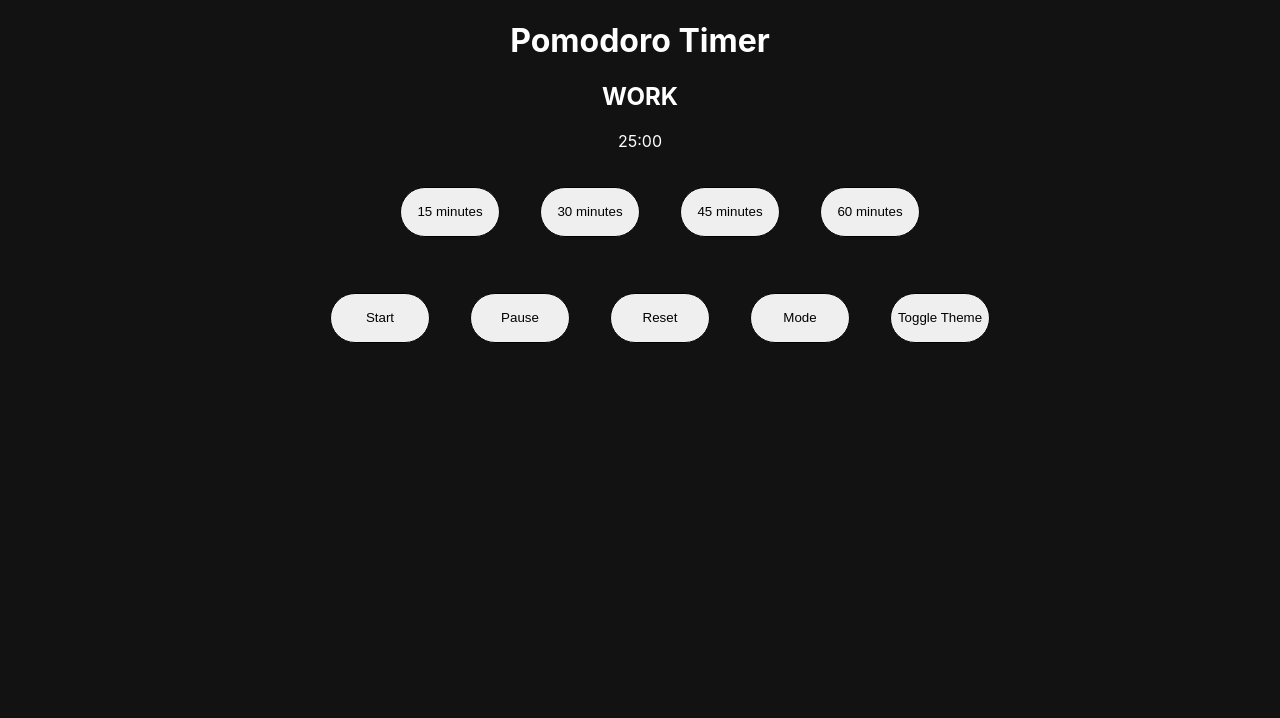
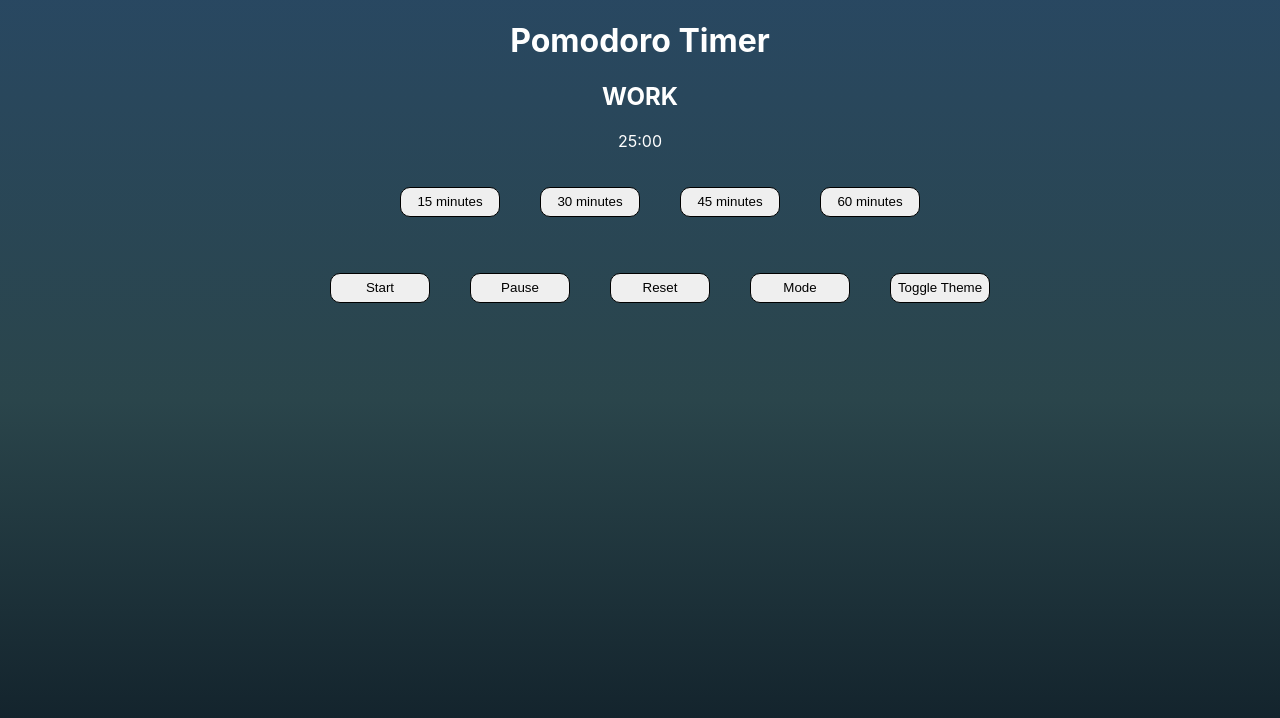
Before and after one commit to William-Mejia-Learning/pomodoro-timer, a React (Create React App) app in the folder client/: page / in a window 1280 px wide. Shown: the top 718 px of the page. Built offline with nearby package versions, Linux system fonts and the light colour scheme.

Commit message:
feat: dark mode gradient added

```diff
--- a/client/public/index.html
+++ b/client/public/index.html
@@ -10,34 +10,14 @@
       content="Web site created using create-react-app"
     />
     <link rel="apple-touch-icon" href="%PUBLIC_URL%/logo192.png" />
-    <!--
-      manifest.json provides metadata used when your web app is installed on a
-      user's mobile device or desktop. See https://developers.google.com/web/fundamentals/web-app-manifest/
-    -->
+
     <link rel="manifest" href="%PUBLIC_URL%/manifest.json" />
-    <!--
-      Notice the use of %PUBLIC_URL% in the tags above.
-      It will be replaced with the URL of the `public` folder during the build.
-      Only files inside the `public` folder can be referenced from the HTML.
 
-      Unlike "/favicon.ico" or "favicon.ico", "%PUBLIC_URL%/favicon.ico" will
-      work correctly both with client-side routing and a non-root public URL.
-      Learn how to configure a non-root public URL by running `npm run build`.
-    -->
-    <title>React App</title>
+    <title>Pomodoro Timer</title>
   </head>
   <body>
     <noscript>You need to enable JavaScript to run this app.</noscript>
     <div id="root"></div>
-    <!--
-      This HTML file is a template.
-      If you open it directly in the browser, you will see an empty page.
 
-      You can add webfonts, meta tags, or analytics to this file.
-      The build step will place the bundled scripts into the <body> tag.
-
-      To begin the development, run `npm start` or `yarn start`.
-      To create a production bundle, use `npm run build` or `yarn build`.
-    -->
   </body>
 </html>
--- a/client/src/App.css
+++ b/client/src/App.css
@@ -1,5 +1,9 @@
 .App {
   text-align: center;
+}
+
+html {
+  min-height: 100vh;
 }
 
 ul {
@@ -13,9 +17,9 @@ li {
 }
 
 button {
-  height: 50px;
+  height: 30px;
   width: 100px;
-  border-radius: 50px;
+  border-radius: 10px;
   border: 1px solid black;
 }
 
@@ -37,6 +41,15 @@ button:hover {
 }
 
 .dark {
-  background-color: #121212;
+  background: hsla(205, 46%, 10%, 1);
+
+  background: linear-gradient(90deg, hsla(205, 46%, 10%, 1) 0%, hsla(191, 28%, 23%, 1) 50%, hsla(207, 41%, 27%, 1) 100%);
+
+  background: -moz-linear-gradient(90deg, hsla(205, 46%, 10%, 1) 0%, hsla(191, 28%, 23%, 1) 50%, hsla(207, 41%, 27%, 1) 100%);
+
+  background: -webkit-linear-gradient(90deg, hsla(205, 46%, 10%, 1) 0%, hsla(191, 28%, 23%, 1) 50%, hsla(207, 41%, 27%, 1) 100%);
+
+  filter: progid: DXImageTransform.Microsoft.gradient( startColorstr="#0E1C26", endColorstr="#2A454B", GradientType=1 );
+
   color: white;
 }
--- a/client/src/App.js
+++ b/client/src/App.js
@@ -55,6 +55,7 @@ function App() {
 
     useEffect(() => {
       document.body.className = night;
+      // document.body.style.height = "100vh"
       });
 
 
--- a/client/src/index.js
+++ b/client/src/index.js
@@ -11,7 +11,4 @@ root.render(
   </React.StrictMode>
 );
 
-// If you want to start measuring performance in your app, pass a function
-// to log results (for example: reportWebVitals(console.log))
-// or send to an analytics endpoint. Learn more: https://bit.ly/CRA-vitals
 reportWebVitals();
```
